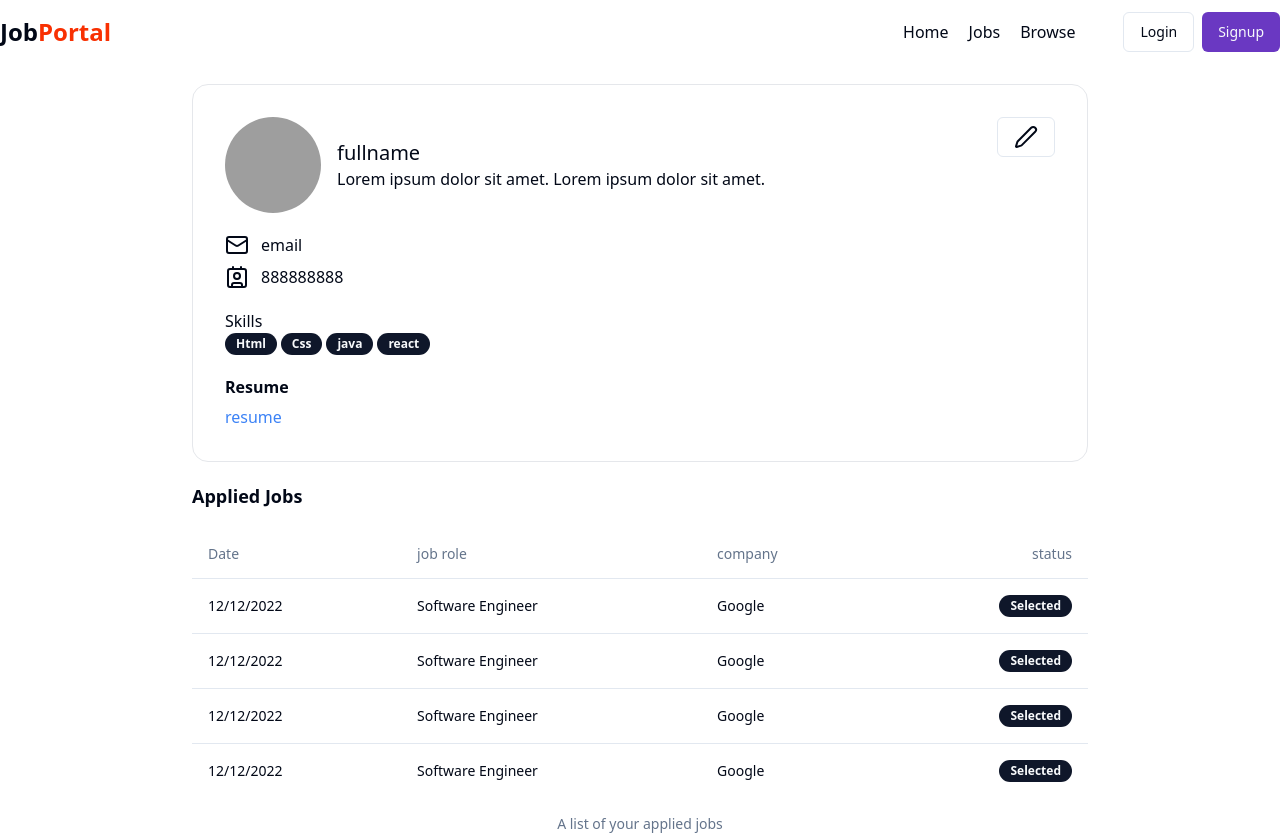
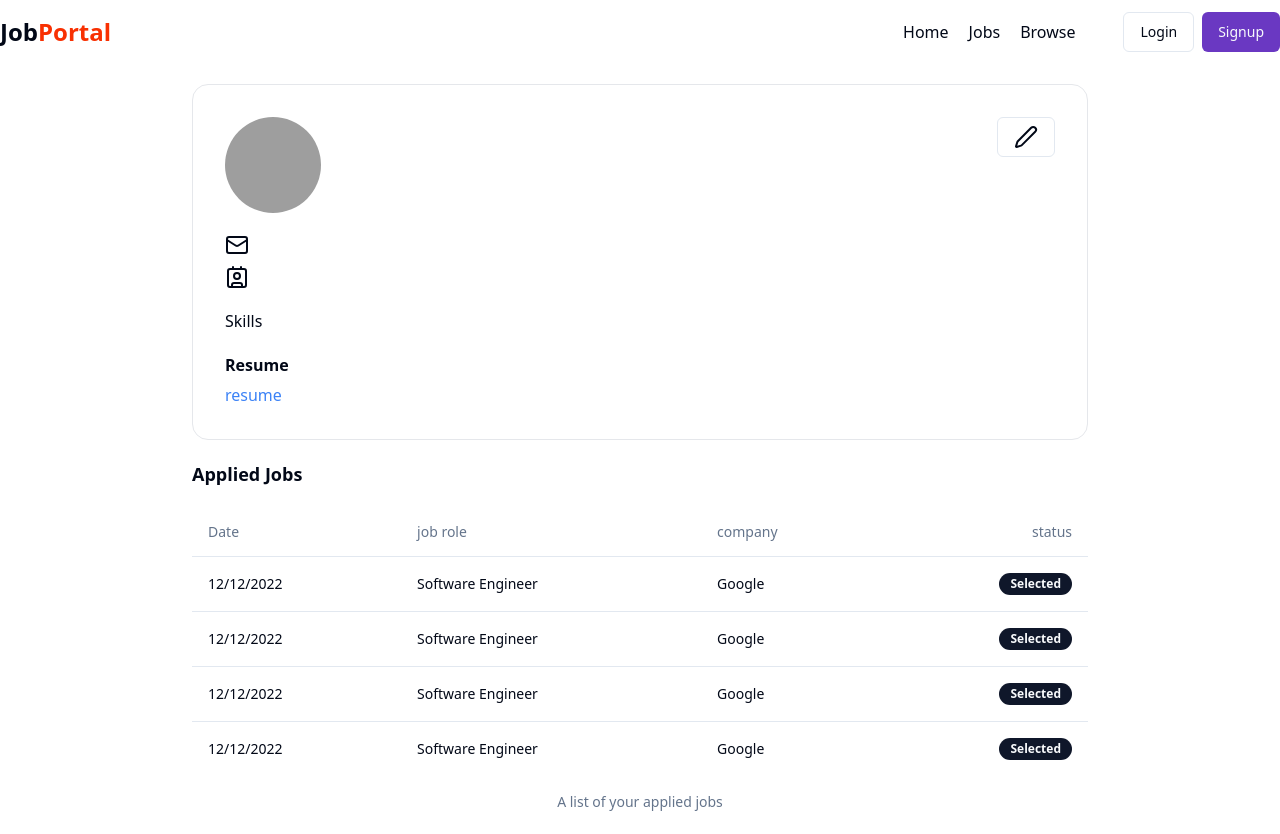
Before and after one commit to PushkarVyas/job-portal, a React app in the folder frontend/: page /profile in a window 1280 px wide. After the commit the page ends 812 px from the top, so only its background shows below. Built offline with nearby package versions, Linux system fonts and the light colour scheme; grey boxes are pictures that could not be loaded; the HTML template or start-up script is replaced by a standard one.

Commit message:
made profile dynamic except resume

```diff
--- a/frontend/src/components/Profile.jsx
+++ b/frontend/src/components/Profile.jsx
@@ -7,14 +7,14 @@
 import { Label } from './ui/label'
 import AppliedJobTable from './AppliedJobTable'
 import UpdateProfileDialog from './UpdateProfileDialog'
+import { useSelector } from 'react-redux'
 
-
-const skills = ['Html', 'Css', 'java', 'react']
 
 const Profile = () => {
 
     const [open, setOpen] = useState(false)
     const isResume = true
+    const {user} = useSelector(store => store.auth);
 
   return (
     <div>
@@ -26,8 +26,8 @@
                             <AvatarImage src="https://www.shutterstock.com/image-vector/circle-line-simple-design-logo-600nw-2174926871.jpg" alt="profile" />
                         </Avatar>
                         <div>
-                            <h1 className='font-medium text-xl'>fullname</h1>
-                            <p>Lorem ipsum dolor sit amet. Lorem ipsum dolor sit amet.</p>
+                            <h1 className='font-medium text-xl'>{user?.fullname}</h1>
+                            <p>{user?.profile?.bio}</p>
                         </div>
                     </div>
                     <Button onClick={() => setOpen(true)} className="text-right" variant="outline"><Pen /></Button>
@@ -35,18 +35,18 @@
                 <div className='my-5'>
                     <div className='flex items-center gap-3 my-2'>
                         <Mail />
-                        <span>email</span>
+                        <span>{user?.email}</span>
                     </div>
                     <div className='flex items-center gap-3 my-2'>
                         <Contact />
-                        <span>888888888</span>
+                        <span>{user?.phoneNumber}</span>
                     </div>
                 </div>
                 <div className='my-5'>
                     <h1>Skills</h1>
                     <div className='flex items-center gap-1'>
                         {
-                            skills.length != 0 ? skills.map((item,index) => <Badge key={index}>{item}</Badge>) : <span>NA</span>
+                            user?.profile?.skills.length != 0 ? user?.profile?.skills.map((item,index) => <Badge key={index}>{item}</Badge>) : <span>NA</span>
                         }
                     </div>
                 </div>
```
